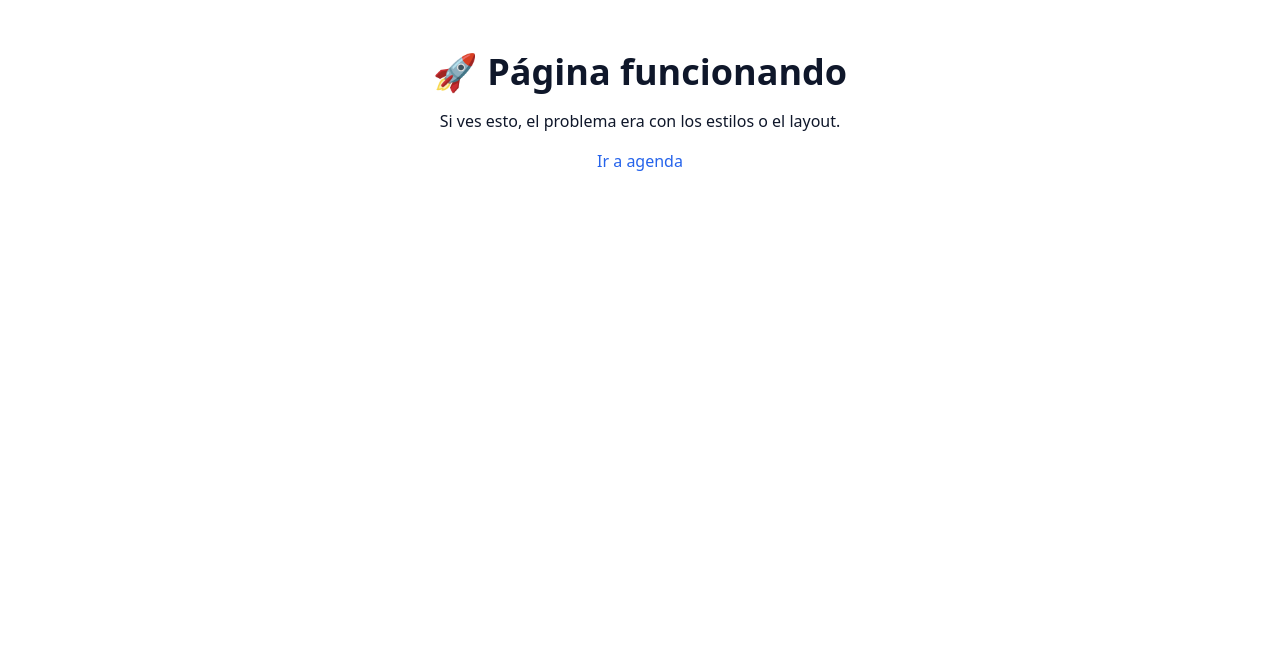
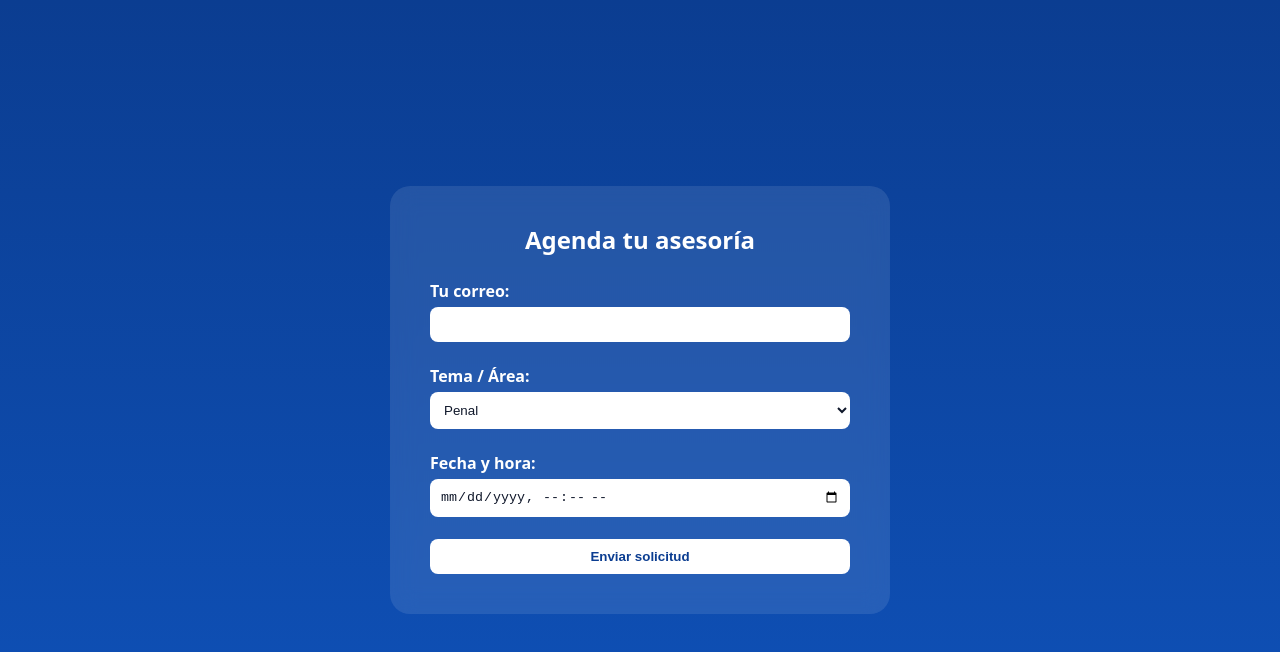
Before and after one commit to jjonnas1/castellanosabogados, a Next.js app: page /agenda in a window 1280 px wide. Shown: the top 652 px of the page. Built offline with nearby package versions, Linux system fonts and the light colour scheme; no server answers.

Commit message:
Update page.tsx

```diff
--- a/app/agenda/page.tsx
+++ b/app/agenda/page.tsx
@@ -1,73 +1,148 @@
-// app/page.tsx
-export default function Home() {
+'use client';
+
+import { useState } from 'react';
+import { supabase } from '@/lib/supabaseClient';
+
+export default function AgendaPage() {
+  const [email, setEmail] = useState('');
+  const [topic, setTopic] = useState('Penal');
+  const [when, setWhen] = useState('');
+  const [loading, setLoading] = useState(false);
+  const [message, setMessage] = useState('');
+
+  const submit = async (e: React.FormEvent) => {
+    e.preventDefault();
+    setLoading(true);
+    setMessage('');
+
+    const { error } = await supabase
+      .from('preintakes')
+      .insert([{ email, topic, slot_ts: when }]);
+
+    if (error) {
+      setMessage('Hubo un error creando la solicitud.');
+    } else {
+      setMessage('Solicitud enviada con éxito. Recibirás confirmación por correo.');
+      setEmail('');
+      setTopic('Penal');
+      setWhen('');
+    }
+
+    setLoading(false);
+  };
+
   return (
-    <main style={{ padding: 50, textAlign: "center" }}>
-      <h1>🚀 Página funcionando</h1>
-      <p>Si ves esto, el problema era con los estilos o el layout.</p>
-      <a href="/agenda">Ir a agenda</a>
+    <main
+      style={{
+        minHeight: '100vh',
+        background: 'linear-gradient(180deg, #0b3d91 0%, #0f52ba 100%)',
+        color: '#fff',
+        display: 'flex',
+        justifyContent: 'center',
+        alignItems: 'center',
+        padding: '40px 20px',
+      }}
+    >
+      <div
+        style={{
+          background: 'rgba(255,255,255,0.1)',
+          backdropFilter: 'blur(12px)',
+          padding: '40px',
+          borderRadius: '20px',
+          width: '100%',
+          maxWidth: '500px',
+        }}
+      >
+        <h2 style={{ fontSize: 24, marginBottom: 24, textAlign: 'center' }}>
+          Agenda tu asesoría
+        </h2>
+
+        <form onSubmit={submit} style={{ display: 'grid', gap: '16px' }}>
+          <label>
+            Tu correo:
+            <input
+              type="email"
+              value={email}
+              onChange={(e) => setEmail(e.target.value)}
+              required
+              style={{
+                width: '100%',
+                padding: '10px',
+                borderRadius: '8px',
+                border: 'none',
+                marginTop: '4px',
+              }}
+            />
+          </label>
+
+          <label>
+            Tema / Área:
+            <select
+              value={topic}
+              onChange={(e) => setTopic(e.target.value)}
+              style={{
+                width: '100%',
+                padding: '10px',
+                borderRadius: '8px',
+                border: 'none',
+                marginTop: '4px',
+              }}
+            >
+              <option value="Penal">Penal</option>
+              <option value="Civil">Civil</option>
+              <option value="Laboral">Laboral</option>
+              <option value="Familia">Familia</option>
+            </select>
+          </label>
+
+          <label>
+            Fecha y hora:
+            <input
+              type="datetime-local"
+              value={when}
+              onChange={(e) => setWhen(e.target.value)}
+              required
+              style={{
+                width: '100%',
+                padding: '10px',
+                borderRadius: '8px',
+                border: 'none',
+                marginTop: '4px',
+              }}
+            />
+          </label>
+
+          <button
+            type="submit"
+            disabled={loading}
+            style={{
+              background: '#fff',
+              color: '#0b3d91',
+              fontWeight: 'bold',
+              padding: '10px',
+              borderRadius: '8px',
+              border: 'none',
+              cursor: 'pointer',
+            }}
+          >
+            {loading ? 'Enviando...' : 'Enviar solicitud'}
+          </button>
+        </form>
+
+        {message && (
+          <p
+            style={{
+              marginTop: '16px',
+              textAlign: 'center',
+              background: 'rgba(0,0,0,0.2)',
+              padding: '10px',
+              borderRadius: '8px',
+            }}
+          >
+            {message}
+          </p>
+        )}
+      </div>
     </main>
   );
 }
-{/* Sección de funcionalidades */}
-<section
-  style={{
-    background: "linear-gradient(180deg, #0b3d91 0%, #0f52ba 100%)",
-    color: "#fff",
-    padding: "60px 20px",
-    textAlign: "center",
-  }}
->
-  <h2 style={{ fontSize: 28, marginBottom: 40, fontWeight: 700 }}>
-    Todo lo que necesitas para tu gestión legal
-  </h2>
-
-  <div
-    style={{
-      display: "grid",
-      gridTemplateColumns: "repeat(auto-fit, minmax(200px, 1fr))",
-      gap: 24,
-      maxWidth: 1000,
-      margin: "0 auto",
-    }}
-  >
-    {[
-      { icon: "📅", title: "Agenda Online", desc: "Programa tus asesorías fácilmente." },
-      { icon: "🧾", title: "Facturación", desc: "Genera comprobantes y recibos legales." },
-      { icon: "💼", title: "Gestión de clientes", desc: "Accede al historial de tus usuarios." },
-      { icon: "🔔", title: "Recordatorios", desc: "Notifica a tus clientes por correo." },
-      { icon: "💳", title: "Pagos Online", desc: "Pronto con integración Wompi." },
-      { icon: "📊", title: "Reportes", desc: "Consulta tus estadísticas de asesorías." },
-      { icon: "⚖️", title: "Especialidades", desc: "Civil, penal, laboral y más." },
-      { icon: "🔐", title: "Seguridad", desc: "Protección de datos personales." },
-    ].map((item, i) => (
-      <div
-        key={i}
-        style={{
-          background: "#ffffff",
-          borderRadius: 16,
-          padding: 24,
-          color: "#0b3d91",
-          boxShadow: "0 4px 12px rgba(0,0,0,0.1)",
-          transition: "transform 0.3s ease",
-        }}
-        onMouseEnter={(e) => (e.currentTarget.style.transform = "translateY(-6px)")}
-        onMouseLeave={(e) => (e.currentTarget.style.transform = "translateY(0px)")}
-      >
-        <div style={{ fontSize: 40, marginBottom: 12 }}>{item.icon}</div>
-        <h3 style={{ fontSize: 18, marginBottom: 8 }}>{item.title}</h3>
-        <p style={{ fontSize: 14, color: "#333" }}>{item.desc}</p>
-      </div>
-    ))}
-  </div>
-
-  <h3
-    style={{
-      marginTop: 50,
-      fontSize: 22,
-      fontWeight: 700,
-      color: "#fff",
-    }}
-  >
-    ¡Y mucho más!
-  </h3>
-</section>
```
